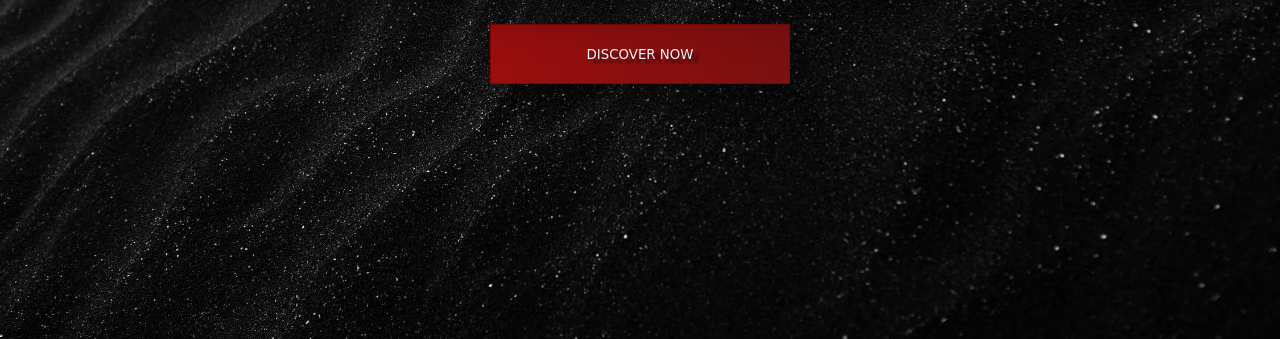
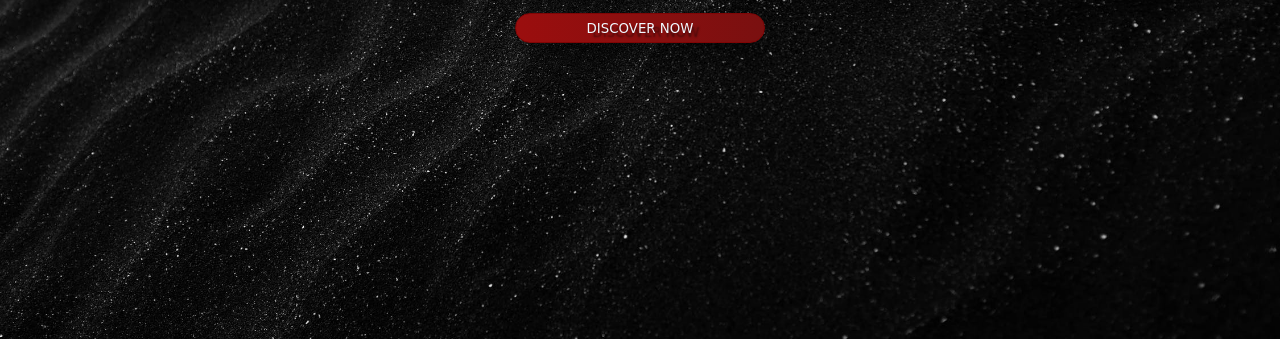
Before and after one commit to JrJrd/Concept-Website-, a plain HTML site: page index.html in a window 1280 px wide. Shown: the part 472-811 px from the top of the page. Drawn offline with nearby package versions, Linux system fonts and the light colour scheme; a web font is replaced by a local one.

Commit message:
Landing effect/Button shine effect
Added landing effect to the button, similar to the paragraph.

Added shine to right effect to the button.

```diff
--- a/style.css
+++ b/style.css
@@ -33,7 +33,7 @@ html {
     height: 20rem;
     overflow: hidden;
 }
-/* End section 1 */
+
 
 .banner-heading span {
     font-family: "Oswald", sans-serif;
@@ -90,20 +90,22 @@ html {
       opacity: 0;
       letter-spacing: 3rem;
     }
-
       100% {
         transform: translateZ(8rem);
         opacity: 0;
         letter-spacing: 3rem;
       }
+
+
+
   }
 .banner-paragraph {
-    font-size: 3rem;
-    font-weight: 400;
+    font-size: 2rem;
+    font-weight: 300;
     text-transform: uppercase;
     color: aliceblue;
     background-color: rgba(0, 0, 0, 0.5);
-    width: 50%;
+    width: 100;
     margin: 0 auto 3rem auto;
     padding: 1rem 0 ;
     box-shadow: 1rem 1rem 5rem rgba(0, 0, 0, 0.5);
@@ -122,26 +124,38 @@ html {
   visibility: visible;
   }
 }
+
 .banner-btn {
-    width: 30rem;
-    height: 6rem;
+  width: 25rem;
+  height: 3rem;
   background: linear-gradient(to right, #9b0e0e, #7a1010);
   color:aliceblue;
   text-transform: uppercase;
   border: 0.1rem solid #800505;
+  border-radius: 2rem;
   box-shadow: 1rem 2rem 3rem rgba(0, 0, 0, 0.5);
   text-shadow: 0.6rem 0.4rem 0.2rem rgba(0, 0, 0, 0.5);
   cursor: pointer;
-
-}
-@keyframes fadeAnimation {
-    0%{
   opacity: 0;
   visibility: hidden;
+  position:relative;
+  animation: fadeAnimation 1s 2s forwards;
+  overflow: hidden;
 }
-    100% {
-        opacity: 1;
-        visibility: visible;
+.banner-btn::before {
+  content: "";
+  width: 100%;
+  height: 100%;
+  background: linear-gradient(to right, transparent, #fff, transparent);
+  position: absolute;
+  top: 0;
+  left: -100%;
+  transform: skewX(-30deg);
+  transition: left 0.5s;
+}
+.banner-btn:hover::before {
+  left: 100%;
+  transition: right 0.5;
+}
 
-    }
-}
+/* End section 1 */
```
Lines whose indentation alone changed are shown as unchanged.
